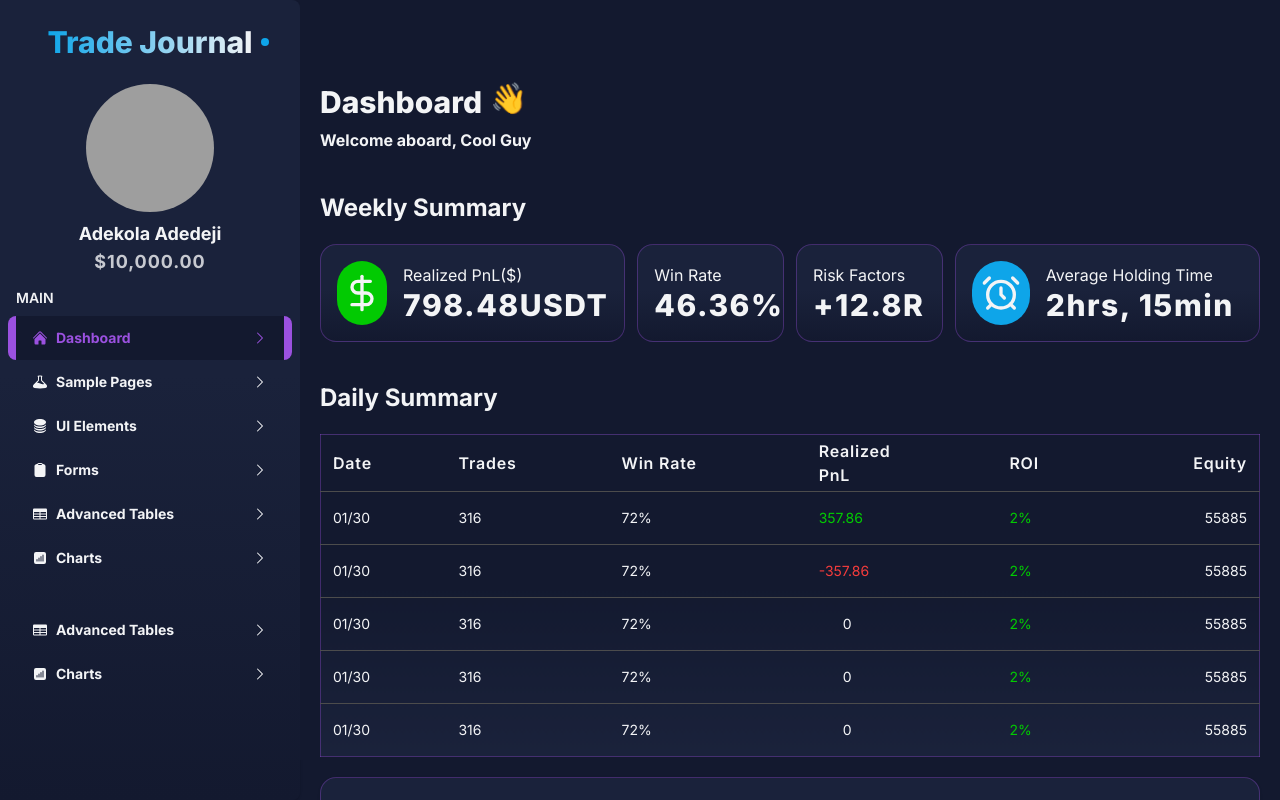
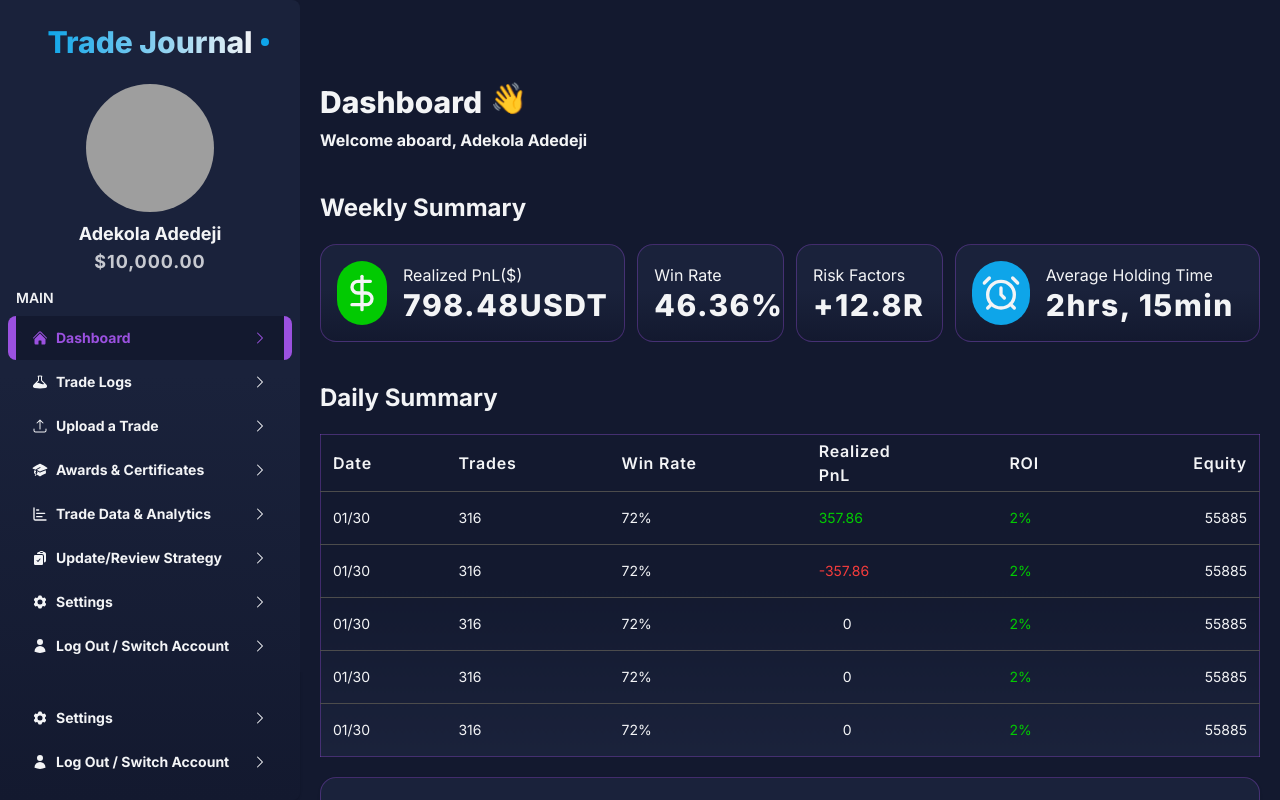
Before and after one commit to ad3kola/Trade-Journal, a Next.js app: page / in a window 1280 px wide. Built offline with nearby package versions, Linux system fonts and the light colour scheme; grey boxes are pictures that could not be loaded.

Commit message:
'hallelulay'

```diff
--- a/app/layout.tsx
+++ b/app/layout.tsx
@@ -32,7 +32,7 @@ export default function RootLayout({
           disableTransitionOnChange
         >
           <Navbar />
-          <div className="flex w-full flex-1 overflow-y-scroll scrollbar-hide pb-10">
+          <div className="flex flex-col w-full flex-1 overflow-y-scroll scrollbar-hide pb-32">
             {children}
           </div>
         </ThemeProvider>
--- a/components/Dashboard.tsx
+++ b/components/Dashboard.tsx
@@ -3,7 +3,17 @@ import DailySummary from "./DailySummary";
 import CumulativePnLSummary from "./CumulativePnLSummary";
 import LineChartsSummary from "./LineChartsSummary";
 
-function Dashboard() {
+const Dashboard: React.FC = () => {
+  // Get today's date and format it
+  const today = new Date();
+  const options: Intl.DateTimeFormatOptions = {
+    weekday: "long",
+    month: "long",
+    day: "numeric",
+    year: "numeric",
+  };
+  const formattedDate = today.toLocaleDateString("en-US", options);
+
   return (
     <main className="p-5">
       {/* <div className="flex items-center w-full justify-between px-3">
@@ -24,7 +34,9 @@ function Dashboard() {
         <h2 className="text-3xl font-extrabold flex items-center gap-2">
           Dashboard <span className="animate-wave -mt-2 inline-block">👋</span>
         </h2>
-        <h3 className="font-bold text-md pt-2">Welcome aboard, Cool Guy</h3>
+        <h3 className="font-bold text-md pt-2">
+          Welcome aboard, Adekola Adedeji
+        </h3>
         <WeeklySummary />
         <DailySummary />
         <div className="grid grid-cols-2 xl:grid-cols-3 gap-4 w-full py-5 mt-5">
@@ -34,9 +46,12 @@ function Dashboard() {
             <LineChartsSummary />
           </div>
         </div>
+        <h3 className="mx-auto bg-[#222A42] animate-bounce text-purple px-4 py-2 mt-5 rounded-lg">
+          {formattedDate}
+        </h3>
       </div>
     </main>
   );
-}
+};
 
 export default Dashboard;
--- a/components/Navbar.tsx
+++ b/components/Navbar.tsx
@@ -92,7 +92,7 @@ function Navbar() {
       </div>
 
       {/* Small Screens & below */}
-      <div className="fixed top-0 left-0 p-3 gradient w-full z-50 lg:hidden flex items-center justify-between">
+      <div className="fixed top-0 left-0 p-3 gradient w-full z-50 lg:hidden flex items-center justify-between shadow shadow-white/40">
         <h3 className="bg-gradient-to-r from-sky text-3xl relative font-extrabold to-white bg-clip-text text-transparent">
           Trade Journal
           <span className="w-2 h-2 bg-sky animate-bounce absolute -right-4 bottom-3 rounded-full" />
@@ -137,7 +137,7 @@ function Navbar() {
             <div className="">
               <h3 className="text-white text-sm font-semibold px-4">MAIN</h3>
               <div className="flex flex-col w-full p-2">
-              {navLinks.map(({ Icon, path, title }, indx) => (
+              {navLinks.slice(0, navLinks.length -2).map(({ Icon, path, title }, indx) => (
                 <Link
                   key={indx}
                   href={path}
--- a/utils/constants.ts
+++ b/utils/constants.ts
@@ -1,8 +1,12 @@
 import {
+  AcademicCapIcon,
+  ArrowUpTrayIcon,
   BeakerIcon,
   ChartBarSquareIcon,
   CircleStackIcon,
+  ClipboardDocumentCheckIcon,
   ClipboardIcon,
+  Cog6ToothIcon,
   EyeIcon,
   HomeIcon,
   PlusIcon,
@@ -11,15 +15,17 @@ import {
   UserIcon,
 } from "@heroicons/react/24/solid";
 import { DailySummaryData, NavLinks } from "./typings";
-import { BadgeIcon, Clock } from "lucide-react";
+import { BadgeIcon, ChartBarIcon, Clock } from "lucide-react";
 
 export const navLinks: NavLinks[] = [
   { Icon: HomeIcon, title: "Dashboard", path: "/" },
-  { Icon: BeakerIcon, title: "Sample Pages", path: "/not" },
-  { Icon: CircleStackIcon, title: "UI Elements", path: "/not" },
-  { Icon: ClipboardIcon, title: "Forms", path: "/not" },
-  { Icon: TableCellsIcon, title: "Advanced Tables", path: "/not" },
-  { Icon: ChartBarSquareIcon, title: "Charts", path: "/not" },
+  { Icon: BeakerIcon, title: "Trade Logs", path: "/not" },
+  { Icon: ArrowUpTrayIcon, title: "Upload a Trade", path: "/not" },
+  { Icon: AcademicCapIcon, title: "Awards & Certificates", path: "/not" },
+  { Icon: ChartBarIcon, title: "Trade Data & Analytics", path: "/not" },
+  { Icon: ClipboardDocumentCheckIcon, title: "Update/Review Strategy", path: "/not" },
+  { Icon: Cog6ToothIcon, title: "Settings", path: "/not" },
+  { Icon: UserIcon, title: "Log Out / Switch Account", path: "/not" },
 ];
 
 export const topRowData = [
```
